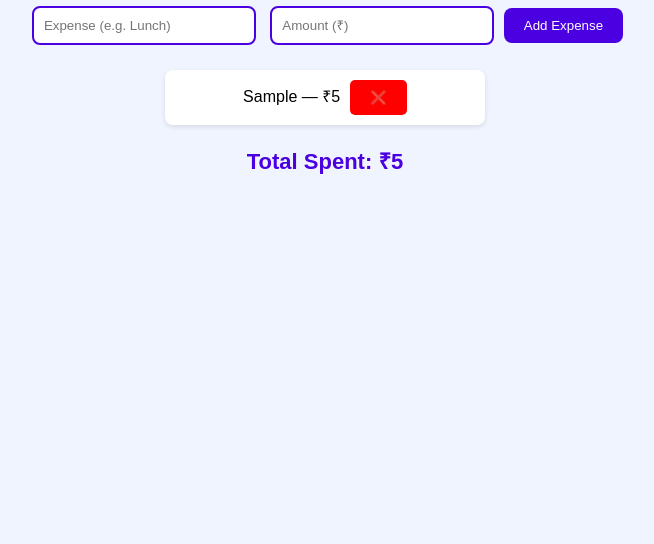
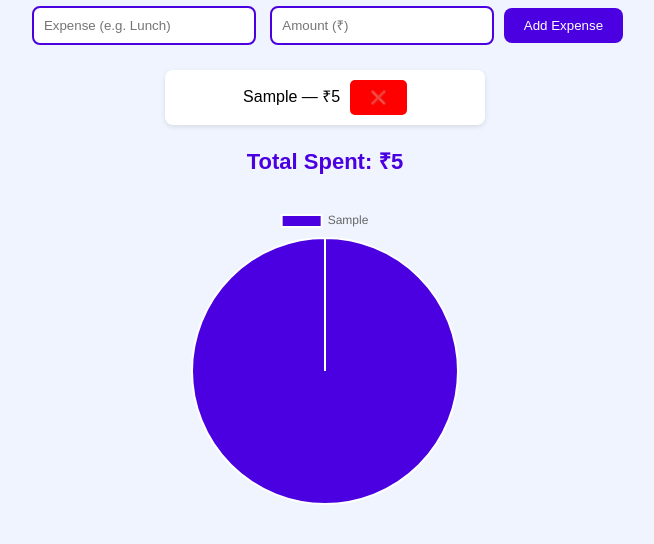
Before and after one commit to mrunalkatkar10-del/Expense-Tracker, a plain HTML site: page index.html in a window 1280 px wide. Both pictures are taken after typing "Sample", "5" into the empty fields and a click on the button "Add Expense". Shown: the part 128-672 px from the top of the page, without its empty margins (315-969 px from the left). Drawn offline with nearby package versions, Linux system fonts and the light colour scheme.

Commit message:
Integrate Chart.js for expense visualization
Added a pie chart to visualize expenses using Chart.js.

```diff
--- a/index.html
+++ b/index.html
@@ -2,6 +2,7 @@
 <html>
   <head>
     <title>Student Expense Tracker</title>
+    <script src="https://cdn.jsdelivr.net/npm/chart.js"></script>
     <style>
       body {
         background-color: #f0f4ff;
@@ -9,11 +10,7 @@
         text-align: center;
         padding: 40px;
       }
-
-      h1 {
-        color: #4a00e0;
-      }
-
+      h1 { color: #4a00e0; }
       input {
         padding: 10px;
         width: 200px;
@@ -21,7 +18,6 @@
         border-radius: 8px;
         margin: 5px;
       }
-
       button {
         padding: 10px 20px;
         background-color: #4a00e0;
@@ -30,13 +26,7 @@
         border-radius: 8px;
         cursor: pointer;
       }
-
-      ul {
-        list-style: none;
-        padding: 0;
-        margin-top: 20px;
-      }
-
+      ul { list-style: none; padding: 0; margin-top: 20px; }
       li {
         background: white;
         margin: 8px auto;
@@ -45,12 +35,16 @@
         border-radius: 8px;
         box-shadow: 0 2px 5px rgba(0,0,0,0.1);
       }
-
       #total {
         font-size: 22px;
         font-weight: bold;
         color: #4a00e0;
         margin-top: 20px;
+      }
+      canvas {
+        max-width: 400px;
+        margin: 30px auto;
+        display: block;
       }
     </style>
   </head>
@@ -63,15 +57,40 @@
     <button onclick="addExpense()">Add Expense</button>
 
     <ul id="expenseList"></ul>
+    <p id="total">Total Spent: ₹0</p>
 
-    <p id="total">Total Spent: ₹0</p>
+    <canvas id="expenseChart"></canvas>
+
     <script>
       let expenses = JSON.parse(localStorage.getItem("expenses")) || [];
-  let total = 0;
+      let chart = null;
+
+      function renderChart() {
+        let labels = expenses.map(e => e.name);
+        let data = expenses.map(e => Number(e.amount));
+
+        if (chart) chart.destroy();
+
+        if (expenses.length === 0) return;
+
+        chart = new Chart(document.getElementById("expenseChart"), {
+          type: "pie",
+          data: {
+            labels: labels,
+            datasets: [{
+              data: data,
+              backgroundColor: [
+                "#4a00e0","#ff6384","#36a2eb",
+                "#ffce56","#4bc0c0","#ff9f40"
+              ]
+            }]
+          }
+        });
+      }
 
       function renderExpenses() {
         document.getElementById("expenseList").innerHTML = "";
-    total = 0;
+        let total = 0;
         expenses.forEach(function(exp, index) {
           let li = document.createElement("li");
           li.innerText = exp.name + " — ₹" + exp.amount;
@@ -89,6 +108,7 @@
             expenses.splice(index, 1);
             localStorage.setItem("expenses", JSON.stringify(expenses));
             renderExpenses();
+            renderChart();
           }
 
           li.appendChild(deleteBtn);
@@ -96,6 +116,7 @@
           total += Number(exp.amount);
         });
         document.getElementById("total").innerText = "Total Spent: ₹" + total;
+        renderChart();
       }
 
       function addExpense() {
@@ -120,6 +141,3 @@
 
   </body>
 </html>
-
-  </body>
-</html>
```
Lines whose indentation alone changed are shown as unchanged.
